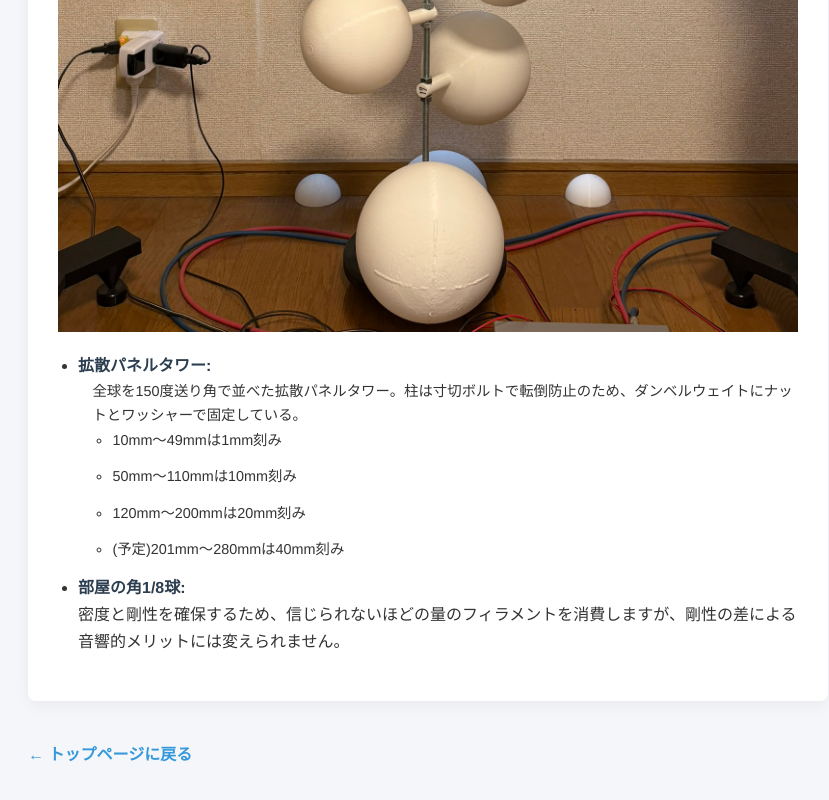
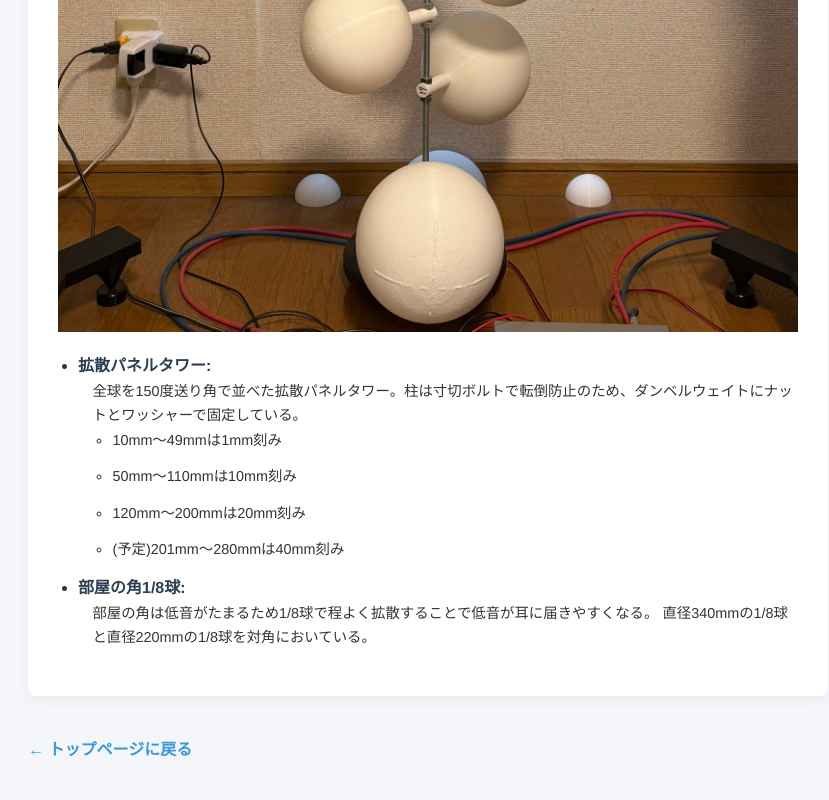
Before and after one commit to hjlo8775-blip/homepage1, a plain HTML site: page audio1.html in a window 1280 px wide. Shown: the part 3571-4371 px from the top of the page, without its empty margins (212-1041 px from the left). Drawn offline with Linux system fonts and the light colour scheme.

Commit message:
Update audio1.html

```diff
--- a/audio1.html
+++ b/audio1.html
@@ -132,7 +132,11 @@
                 </div>
             </li>
             <li><strong>部屋の角1/8球:</strong><br>
-            密度と剛性を確保するため、信じられないほどの量のフィラメントを消費しますが、剛性の差による音響的メリットには変えられません。</li>
+                <div style="color: #333; font-size: 0.9em; margin-left: 1em;">
+                    部屋の角は低音がたまるため1/8球で程よく拡散することで低音が耳に届きやすくなる。
+                    直径340mmの1/8球と直径220mmの1/8球を対角においている。
+                </div>
+            </li>
 
         </ul>
     </section>
```
